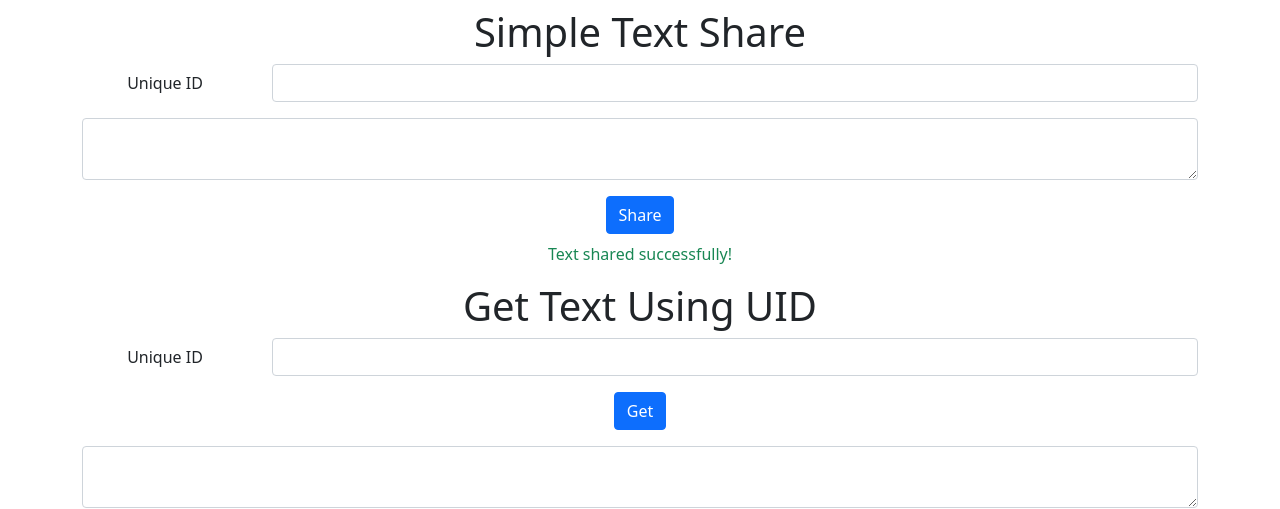
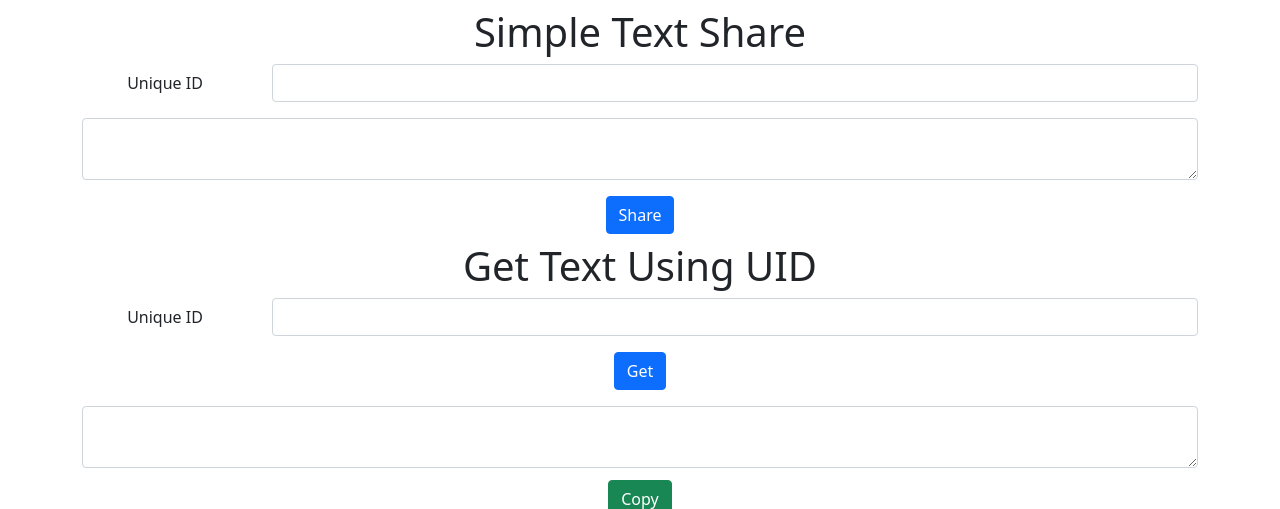
Before and after one commit to rukon-uddin/Easy-text-transfer, a Flask app: page / in a window 1280 px wide. Shown: the top 509 px of the page. Run offline with Flask 3, Linux system fonts and the light colour scheme.

```diff
--- a/templates/index.html
+++ b/templates/index.html
@@ -26,7 +26,7 @@
         </div>
         <div class="text-center">
             <button id="sendButton" type="button" class="btn btn-primary btn-sl">Share</button>
-            <p id="successMessage" class="text-success mt-2" style="display: block;">Text shared successfully!</p>
+            <p id="successMessage" class="text-success mt-2" style="display: none;">Text shared successfully!</p>
         </div>
 
         <div class="text-center mt-2">
```
